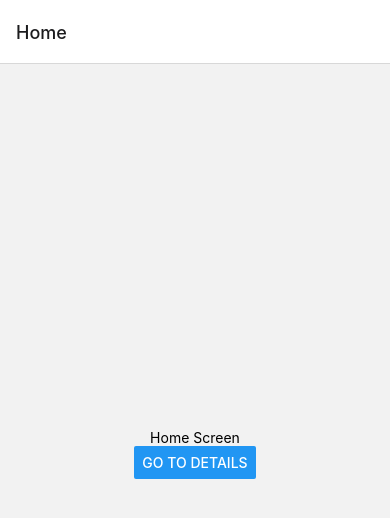
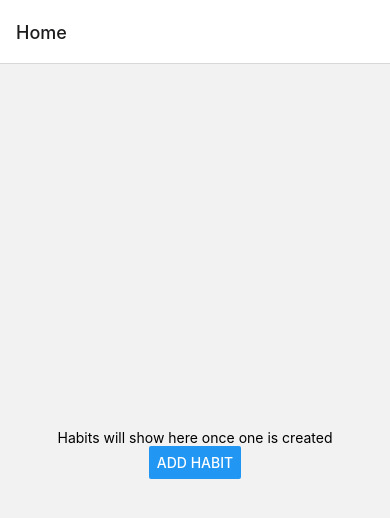
Before and after one commit to 6JoeB/Streaker, a React Native app: screen /Home in a window 390 px wide. Shown: the top 518 px of the page. Built offline with nearby package versions, Linux system fonts and the light colour scheme.

Commit message:
Updated HomeScreen to check for habits data and link to AddHabitScreen

```diff
--- a/Helpers/AsyncStorage.tsx
+++ b/Helpers/AsyncStorage.tsx
@@ -18,12 +18,12 @@ export const getDataObject = async (key: string) => {
   }
 };
 
-export const getAllKeys = async () => {
+export const getAllKeys = async setAsyncStorageKeys => {
   let keys: string[] = [];
   try {
     keys = await AsyncStorage.getAllKeys();
   } catch (e) {
     console.error('Error returning all data objects in AsyncStorage: ' + e);
   }
-  return keys;
+  setAsyncStorageKeys(keys);
 };
--- a/Screens/HomeScreen.tsx
+++ b/Screens/HomeScreen.tsx
@@ -1,13 +1,26 @@
-import React from 'react';
+import React, {useEffect, useState} from 'react';
 import {View, Text, Button} from 'react-native';
+import {getAllKeys} from '../Helpers/AsyncStorage';
 
 const HomeScreen = ({navigation}) => {
+  const [asyncStorageKeys, setAsyncStorageKeys] = useState([]);
+
+  useEffect(() => {
+    getAllKeys(setAsyncStorageKeys);
+    console.log(asyncStorageKeys);
+  }, []);
+
   return (
     <View style={{flex: 1, alignItems: 'center', justifyContent: 'center'}}>
-      <Text>Home Screen</Text>
+      {asyncStorageKeys.length > 0 ? (
+        <Text>habits here</Text>
+      ) : (
+        <Text>Habits will show here once one is created</Text>
+      )}
+
       <Button
-        title="Go to Details"
-        onPress={() => navigation.navigate('Details')}
+        title="Add Habit"
+        onPress={() => navigation.navigate('Add Habit')}
       />
     </View>
   );
```
